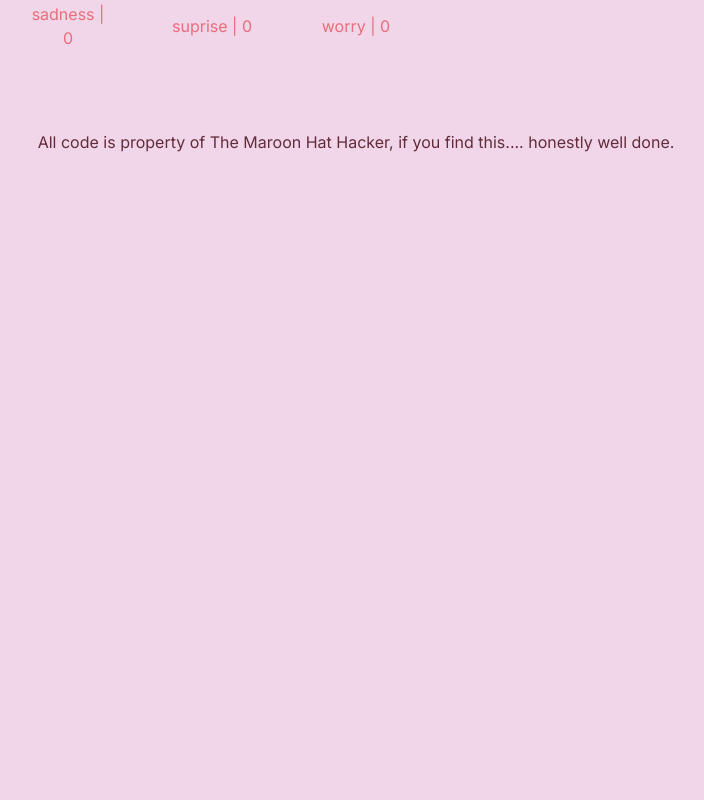
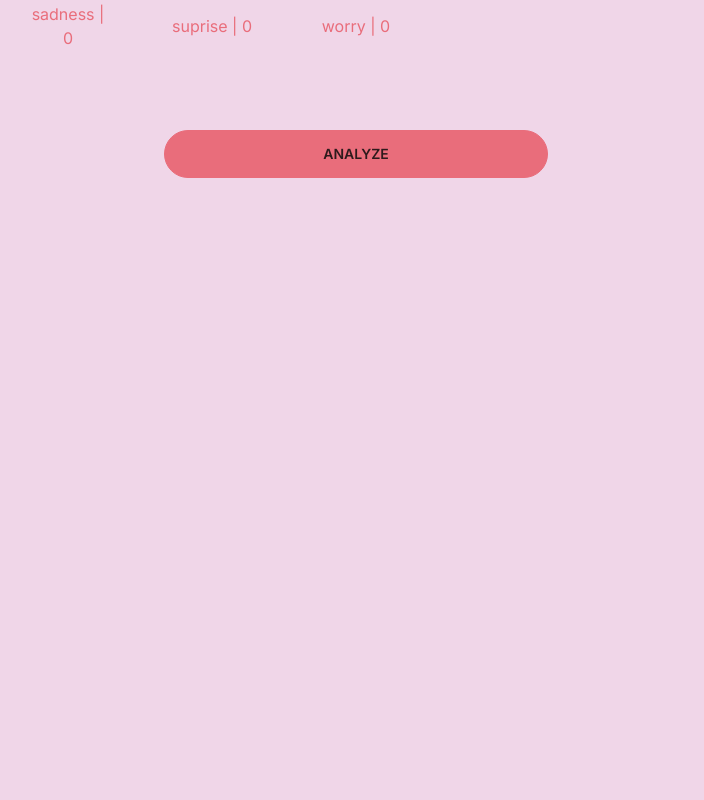
Before and after one commit to TheMaroonHatHacker/mlEmotionDiary, a Next.js app in the folder frontend/: page / in a window 1280 px wide. Shown: the part 940-1740 px from the top of the page, without its empty margins (284-988 px from the left). Before the commit the page ends 1190 px from the top, so only its background shows below. Built offline with nearby package versions, Linux system fonts and the light colour scheme.

Commit message:
We can now display a graph. It's really squished though, so need to fix that.

```diff
--- a/frontend/package.json
+++ b/frontend/package.json
@@ -10,11 +10,13 @@
   },
   "dependencies": {
     "@planetscale/database": "^1.14.0",
+    "chart.js": "^4.4.1",
     "daisyui": "^3.9.4",
     "dotenv": "^16.4.1",
     "next": "13.5.6",
     "next-auth": "^4.24.5",
     "react": "^18.2.0",
+    "react-chartjs-2": "^5.2.0",
     "react-dom": "^18.2.0"
   },
   "devDependencies": {
--- a/frontend/src/app/page.tsx
+++ b/frontend/src/app/page.tsx
@@ -1,7 +1,8 @@
 "use client"
 import { useState } from 'react';
-import { UserInput }from '../components/userInput'
+import { UserInput }from '@/components/userInput'
 import { LoginSystem } from '@/components/loginSystem'
+import { Analysis } from '@/components/analysis'
 
 export default function Home() {
   const [usrName, setUserName] = useState<string|null>(typeof localStorage !== 'undefined' ? localStorage.getItem('username') : "");
@@ -18,6 +19,7 @@ export default function Home() {
         Please enter some text and click the button to predict the emotion of the text.
       </p>
       <UserInput userName={usrName} token={token} />
+      <Analysis token={token} />
       <p className='text-center'>
         All code is property of The Maroon Hat Hacker, if you find this.... honestly well done.
       </p>
--- /dev/null
+++ b/frontend/src/components/analysis.tsx
@@ -0,0 +1,60 @@
+"use client";
+import React, { useState } from "react";
+import 'chart.js/auto';
+import { Chart } from 'react-chartjs-2';
+
+
+
+export const Analysis = (props: { token: string | null }) => {
+  const [status, setStatus] = useState("");
+  const [chartData, setChartData] = useState<any>({
+    labels: [],
+    datasets: [],
+
+  });
+  const usrToken = props.token;
+  const handleAnalysis = async () => {
+    if (usrToken === null) {
+      setStatus("please login to use this feature");
+      return;
+    }
+    setStatus("loading...");
+    const form = new FormData();
+    form.append("token", usrToken);
+    const response = await fetch(`http://127.0.0.1:8000/ai/analysis`, {
+      method: "POST",
+      body: form,
+    });
+    const data = await response.json();
+    console.log(data);
+    let datasets = [];
+    for (let emotion in data) {
+        if (emotion !== "timeframe"){
+            datasets.push({
+                label: emotion,
+                data: data[emotion],
+                fill: false,
+                borderColor: "rgb(75, 192, 192)",
+                tension: 0.1
+            });
+        }
+    }
+    setChartData({
+        labels: data["timeframe"],
+        datasets: datasets
+    });
+    setStatus("done");
+  };
+  return (
+    <div className="flex flex-col w-96">
+      <button className="btn btn-primary" onClick={handleAnalysis}>
+        Analyze
+      </button>
+      <p>{status}</p>
+      <div className="h-screen">
+        <Chart type="line" data={chartData} />
+      </div>
+
+    </div>
+  );
+};
--- a/frontend/src/components/userInput.tsx
+++ b/frontend/src/components/userInput.tsx
@@ -122,9 +122,6 @@ export const UserInput = (props: {
         <button className="btn btn-primary join-item" onClick={handlePredict}>
           Predict Emotion
         </button>
-        <button className="btn btn-primary join-item" onClick={handleAnalysis}>
-          Analysis
-        </button>
       </div>
       <div className="text-center justify-center m-8">
         <p>{status}</p>
```
Also changed, not shown: 2 other files (tests, documents, lock files or other folders).
